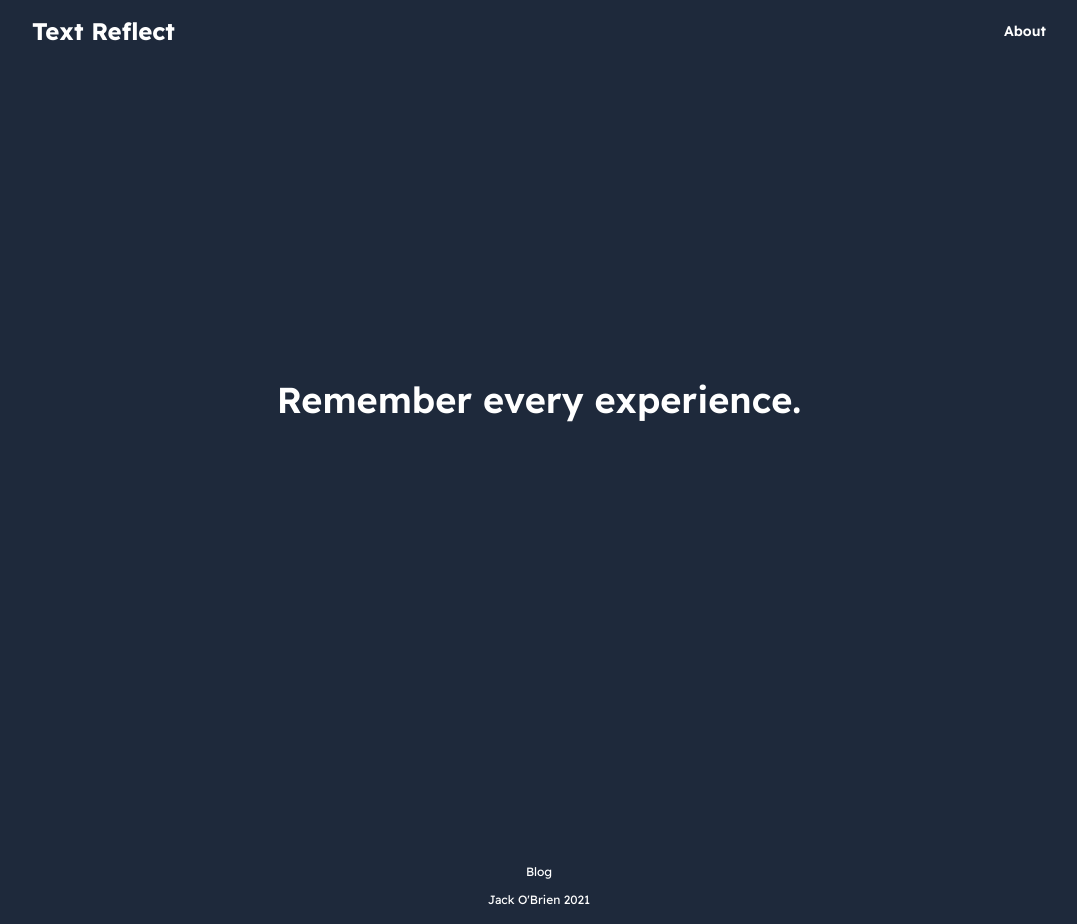
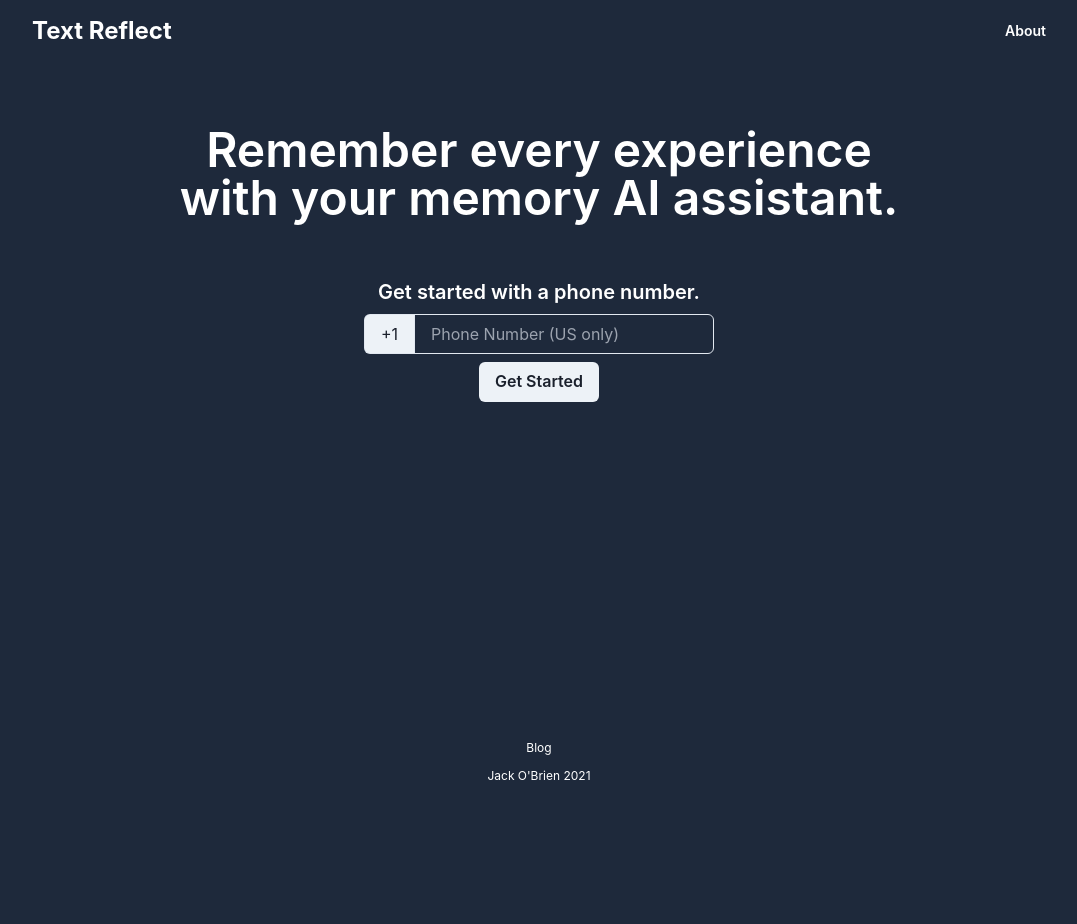
Before and after one commit to jfobrien29/text-reflect, a Next.js app: page / in a window 1280 px wide. Shown: the whole page, without its empty margins (101-1178 px from the left). After the commit the page ends 800 px from the top, so only its background shows below. Built offline with nearby package versions, Linux system fonts and the light colour scheme.

Commit message:
setup basic landing page

```diff
--- a/package.json
+++ b/package.json
@@ -24,7 +24,11 @@
     ]
   },
   "dependencies": {
+    "@chakra-ui/react": "^1.7.3",
+    "@emotion/react": "^11",
+    "@emotion/styled": "^11",
     "autoprefixer": "^10.4.0",
+    "framer-motion": "^4",
     "next": "^12.0.7",
     "postcss": "^8.4.5",
     "react": "17.0.2",
--- a/src/components/Landing.tsx
+++ b/src/components/Landing.tsx
@@ -1,14 +1,38 @@
 import React from 'react';
+import { Input, InputGroup, InputLeftAddon, Button } from '@chakra-ui/react';
 
 import BaseLayout from '@/containers/BaseLayout';
 
 const Landing: React.FC<any> = () => (
   <BaseLayout>
-    <div className="flex flex-col w-full align-center">
-      <div className="flex flex-col justify-center max-w-3xl h-screen px-4 negative-landing-margin mx-auto">
-        <h1 className="text-xl leading-7 md:text-4xl font-semibold">
-          Remember every experience.
+    <div className="flex flex-col w-full">
+      <div className="flex flex-col items-center text-center max-w-3xl px-4 mx-auto">
+        <h1 className="text-xl leading-7 md:text-5xl font-semibold">
+          Remember every experience with your memory AI assistant.
         </h1>
+
+        <div className="flex flex-col max-w-lg mt-10">
+          <h2 className="mt-4 text-lg md:text-xl font-semibold">
+            Get started with a phone number.
+          </h2>
+          <form
+            onSubmit={() => {
+              console.log('Here');
+            }}
+          >
+            <InputGroup mt="0.5rem">
+              <InputLeftAddon children="+1" textColor="gray.800" />
+              <Input
+                type="tel"
+                placeholder="Phone Number (US only)"
+                w="300px"
+              />
+            </InputGroup>
+            <Button type="submit" textColor="gray.800" mt="0.5rem">
+              Get Started
+            </Button>
+          </form>
+        </div>
       </div>
     </div>
   </BaseLayout>
--- a/src/containers/BaseLayout.tsx
+++ b/src/containers/BaseLayout.tsx
@@ -8,7 +8,7 @@ const BaseLayout: React.FC<any> = ({ title, description, children }) => {
   return (
     <>
       <BaseHeader title={title} description={description} />
-      <div className="w-full min-h-screen flex flex-col font-readex-pro">
+      <div className="w-full min-h-screen flex flex-col font-readex-pro bg-slate-800">
         <Header />
 
         <main className="w-full flex justify-center align-middle text-white">
--- a/src/pages/_app.tsx
+++ b/src/pages/_app.tsx
@@ -1,7 +1,13 @@
 import React from 'react';
 import { AppProps } from 'next/app';
+import { ChakraProvider } from '@chakra-ui/react';
+
 import '@/styles/global.css';
 
 export default function MyApp({ Component, pageProps }: AppProps) {
-  return <Component {...pageProps} />;
+  return (
+    <ChakraProvider>
+      <Component {...pageProps} />
+    </ChakraProvider>
+  );
 }
```
Also changed, not shown: 1 other file (tests, documents, lock files or other folders).
